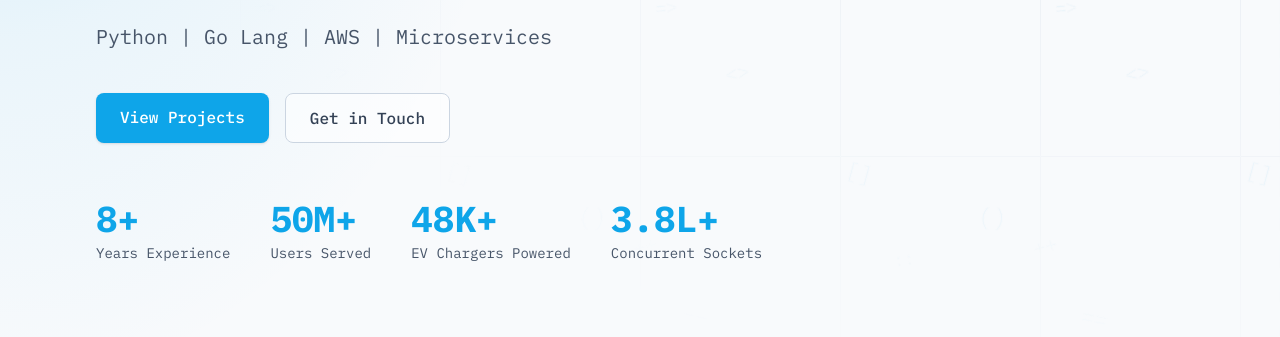
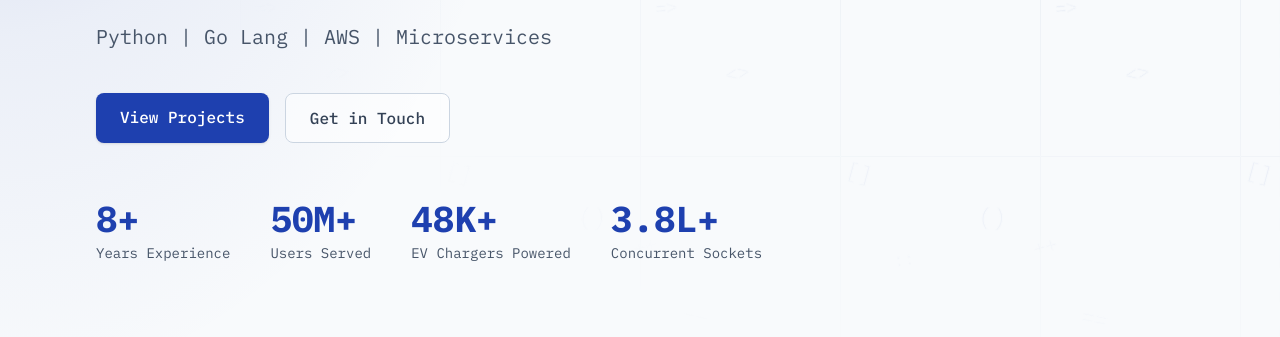
Before and after one commit to progshubham/progshubham.github.io, an Astro site: page / in a window 1280 px wide. Shown: the part 443-780 px from the top of the page. Built offline with nearby package versions, Linux system fonts and the light colour scheme; Astro itself is replaced by a stand-in of ours; no server answers.

Commit message:
style: switch accent to deep navy (#1e40af) for a more professional tone
- Navy accent across hero, buttons, labels, links, favicon
- Dark mode lifts navy 50% toward steel blue for contrast

```diff
--- a/src/config.ts
+++ b/src/config.ts
@@ -4,7 +4,7 @@ export const siteConfig = {
   title: "Software Engineering Head @ Statiq",
   subtitle: "Python | Go Lang | AWS | Microservices",
   description: "Portfolio website of Shubham Kumar Rohit",
-  accentColor: "#0ea5e9",
+  accentColor: "#1e40af",
   stats: [
     { value: "8+", label: "Years Experience" },
     { value: "50M+", label: "Users Served" },
--- a/src/styles/global.css
+++ b/src/styles/global.css
@@ -49,7 +49,7 @@
 }
 
 :root {
-  --accent: var(--accent-base, #0ea5e9);
+  --accent: var(--accent-base, #1e40af);
   --gh-0: #ebedf0;
   --gh-1: #9be9a8;
   --gh-2: #40c463;
@@ -58,8 +58,8 @@
 }
 
 .dark {
-  /* Brighten the accent for contrast on dark backgrounds */
-  --accent: color-mix(in srgb, var(--accent-base, #0ea5e9) 70%, #7dd3fc);
+  /* Navy is too dark for dark backgrounds — lift it toward steel blue */
+  --accent: color-mix(in srgb, var(--accent-base, #1e40af) 50%, #93c5fd);
   --gh-0: #1f2937;
   --gh-1: #0e4429;
   --gh-2: #006d32;
```
Also changed, not shown: public/favicon.svg.
